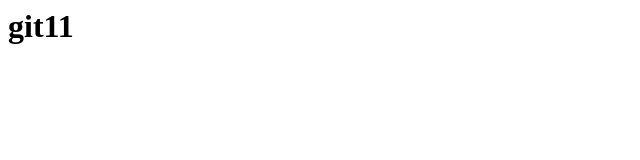
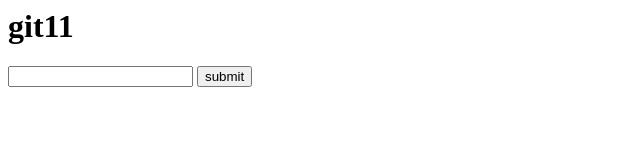
Before and after one commit to danish884803/sample, a plain HTML site: page index.html in a window 1280 px wide. Shown: the whole page, without its empty margins (0-640 px from the left). Drawn offline with Linux system fonts and the light colour scheme.

Commit message:
2nd commit

```diff
--- a/index.html
+++ b/index.html
@@ -4,5 +4,7 @@
     </head>
     <body>
         <h1>git11</h1>
+        <input type="text">
+        <button type="button">submit</button>
     </body>
 </html>
```
